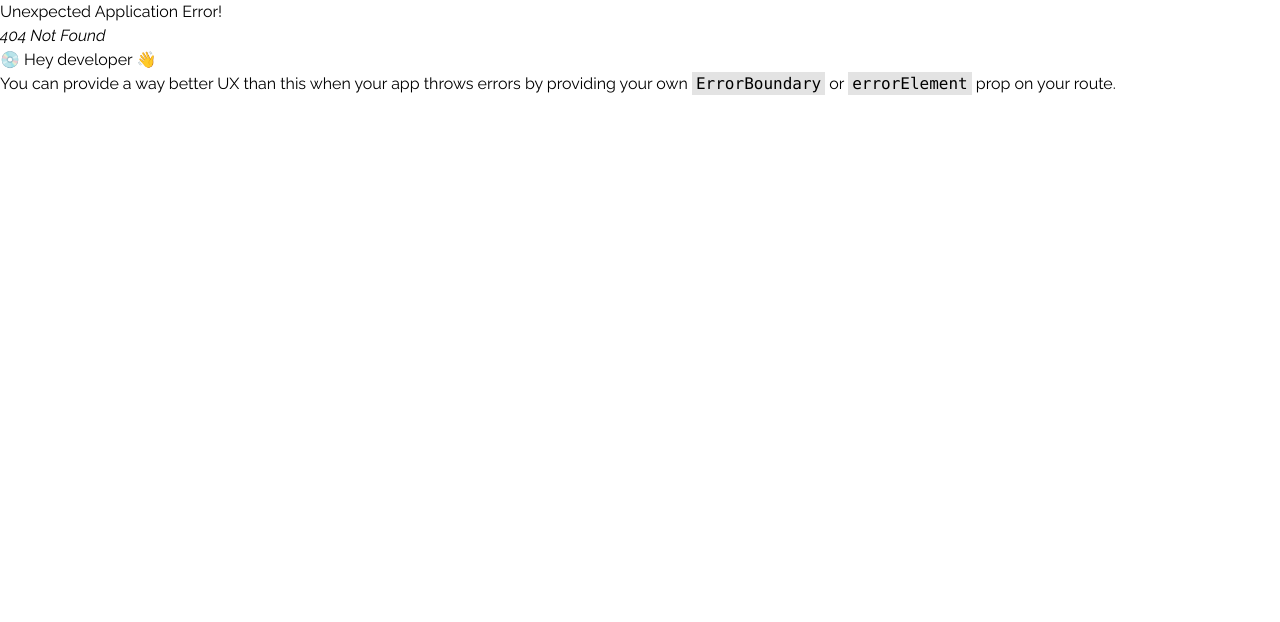
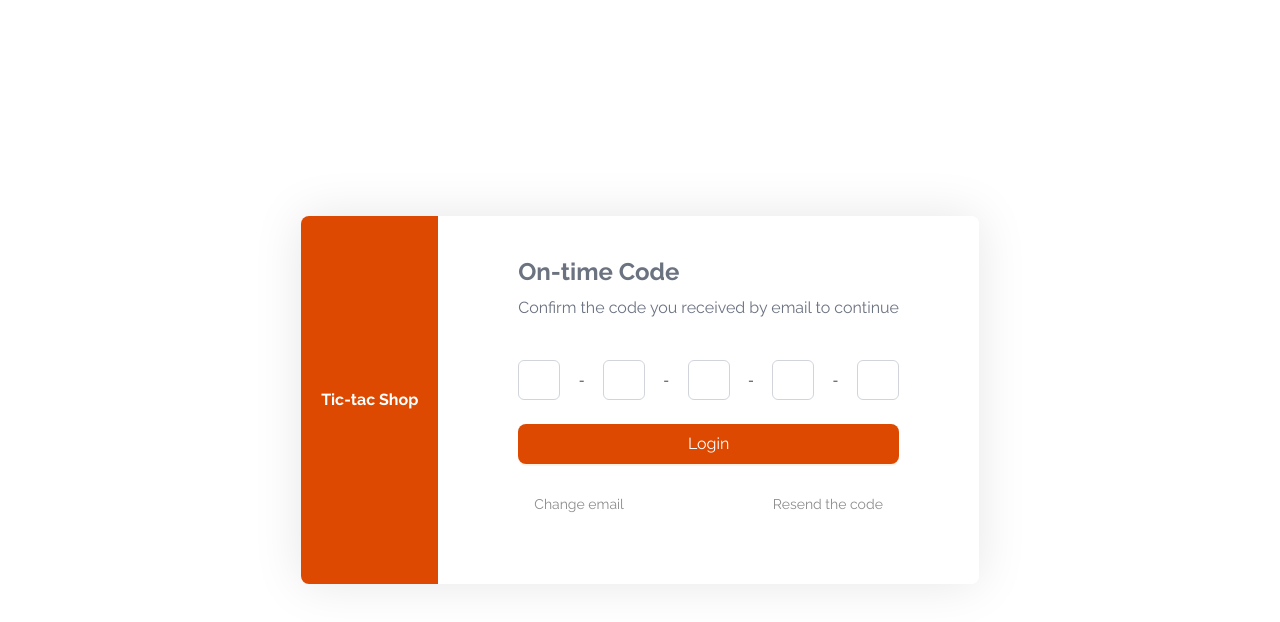
Before and after one commit to jacob-js/tic-tac-shop, a React (Vite) app: page /auth/otp in a window 1280 px wide. Before the commit this address had no page. Shown: the top 622 px of the page. Built offline with nearby package versions, Linux system fonts and the light colour scheme.

Commit message:
feat: design otp page

```diff
--- a/package.json
+++ b/package.json
@@ -14,6 +14,7 @@
     "react": "^18.2.0",
     "react-dom": "^18.2.0",
     "react-icons": "^4.8.0",
+    "react-otp-input": "^3.0.2",
     "react-router-dom": "^6.11.2"
   },
   "devDependencies": {
--- a/src/pages/authentication/EmailPrompt.tsx
+++ b/src/pages/authentication/EmailPrompt.tsx
@@ -14,7 +14,7 @@ function EmailPrompt() {
                 <Input placeholder='ex: johndoe@gmail.com' size='large' />
             </Form.Item>
             <Form.Item>
-                <Button type='primary' block size='large'>Submit</Button>
+                <Button type='primary' block size='large' onClick={() =>navigate('../otp', {replace: true})}>Submit</Button>
             </Form.Item>
             <Form.Item>
                 <div className="flex justify-between">
--- /dev/null
+++ b/src/pages/authentication/OnTimeCode.tsx
@@ -0,0 +1,42 @@
+import { Button, Form } from "antd"
+import { AuthWrapper } from "../../components"
+import OTPInput from "react-otp-input"
+import { useState } from "react";
+import { useNavigate } from "react-router-dom";
+
+function OnTimeCode() {
+    const [otp, setOtp] = useState('');
+    const navigate = useNavigate();
+
+  return (
+    <AuthWrapper title="On-time Code" subtitle="Confirm the code you received by email to continue">
+        <Form>
+            <Form.Item>
+                <OTPInput
+                    value={otp}
+                    onChange={setOtp}
+                    numInputs={5}
+                    renderSeparator={<span>-</span>}
+                    renderInput={(props) => <input {...props} className="border-gray-300 border focus:border-primary outline-none p-2 px-5 rounded-md" />}
+                    containerStyle={{
+                        width: '100%',
+                        display: "flex",
+                        justifyContent: "space-between"
+                    }}
+                />
+            </Form.Item>
+            <Form.Item>
+                <Button type='primary' block size='large'>Login</Button>
+            </Form.Item>
+            <Form.Item>
+                <div className="flex justify-between">
+                    <Button type='link' onClick={() =>navigate('../email-prompt', {replace: true})}>Change email</Button>
+                    <Button type='link' onClick={() =>navigate('../signup')}>Resend the code</Button>
+                </div>
+            </Form.Item>
+        </Form>
+    </AuthWrapper>
+  )
+}
+
+export default OnTimeCode;
--- a/src/pages/authentication/index.ts
+++ b/src/pages/authentication/index.ts
@@ -1,3 +1,4 @@
 export {default as Login} from './Login'
 export {default as Signup} from './Signup'
 export {default as EmailPrompt} from './EmailPrompt'
+export {default as OnTimeCode} from './OnTimeCode'
--- a/src/pages/index.ts
+++ b/src/pages/index.ts
@@ -1 +1 @@
-export { Login, Signup, EmailPrompt } from './authentication'
+export { Login, Signup, EmailPrompt, OnTimeCode } from './authentication'
--- a/src/router.tsx
+++ b/src/router.tsx
@@ -1,5 +1,5 @@
 import { createBrowserRouter } from "react-router-dom";
-import { EmailPrompt, Login, Signup } from "./pages";
+import { EmailPrompt, Login, OnTimeCode, Signup } from "./pages";
 
 export default createBrowserRouter([
     {
@@ -16,6 +16,10 @@ export default createBrowserRouter([
             {
                 path: 'email-prompt',
                 element: <EmailPrompt />
+            },
+            {
+                path: 'otp',
+                element: <OnTimeCode />
             }
         ]
     }
```
Also changed, not shown: 1 other file (tests, documents, lock files or other folders).
